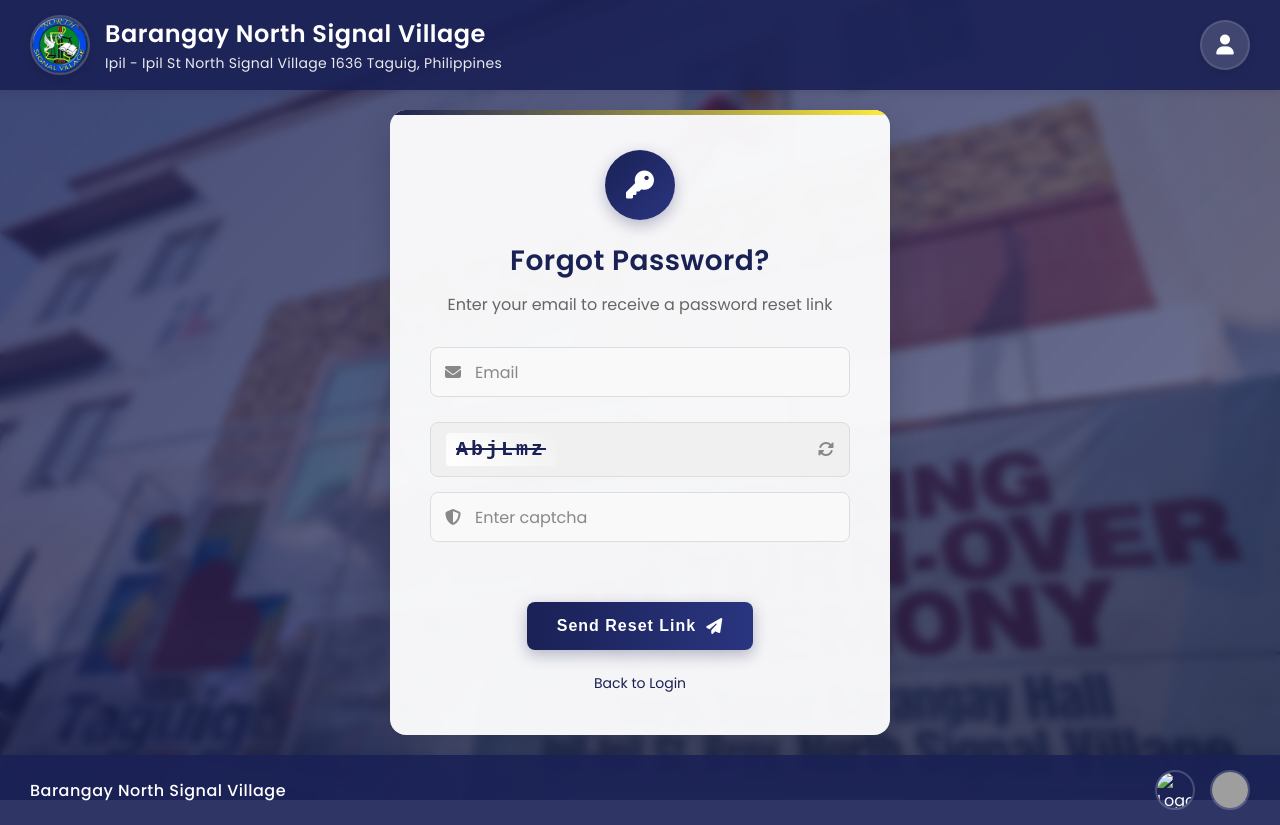
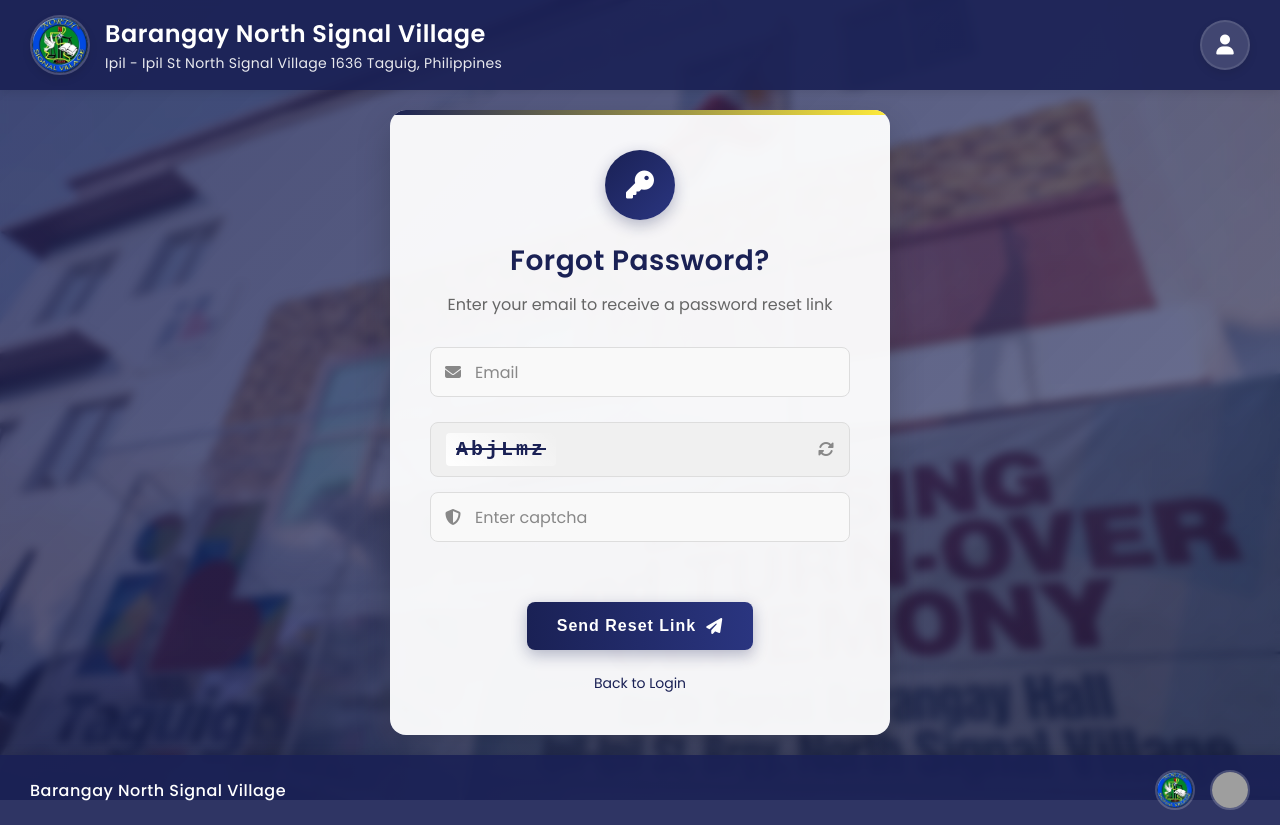
Before and after one commit to 202313050/FINAL-WEBSITE-ASL, a plain HTML site: page FINAL WEBSITE FOLDER/MAIN WEBSITE BRGY NORTH SIGNAL/HTML/admin-forgot-password.html in a window 1280 px wide. Drawn offline with Linux system fonts and the light colour scheme; grey boxes are pictures that could not be loaded; files whose address does not match are found by name.

Commit message:
img update

```diff
--- a/FINAL WEBSITE FOLDER/MAIN WEBSITE BRGY NORTH SIGNAL/HTML/admin-forgot-password.html
+++ b/FINAL WEBSITE FOLDER/MAIN WEBSITE BRGY NORTH SIGNAL/HTML/admin-forgot-password.html
@@ -176,7 +176,7 @@
         </div>
 
         <div class="footer-logos">
-          <img src="Logo.png" alt="Logo 1" class="footer-logo">
+          <img src="../IMG/Logo.png" alt="Logo 1" class="footer-logo">
           <img src="https://cdn.builder.io/api/v1/image/assets/TEMP/ce17a13d946f45d4463799aecacbd180eeb462fe" alt="Logo 2" class="footer-logo">
         </div>
       </div>
```
